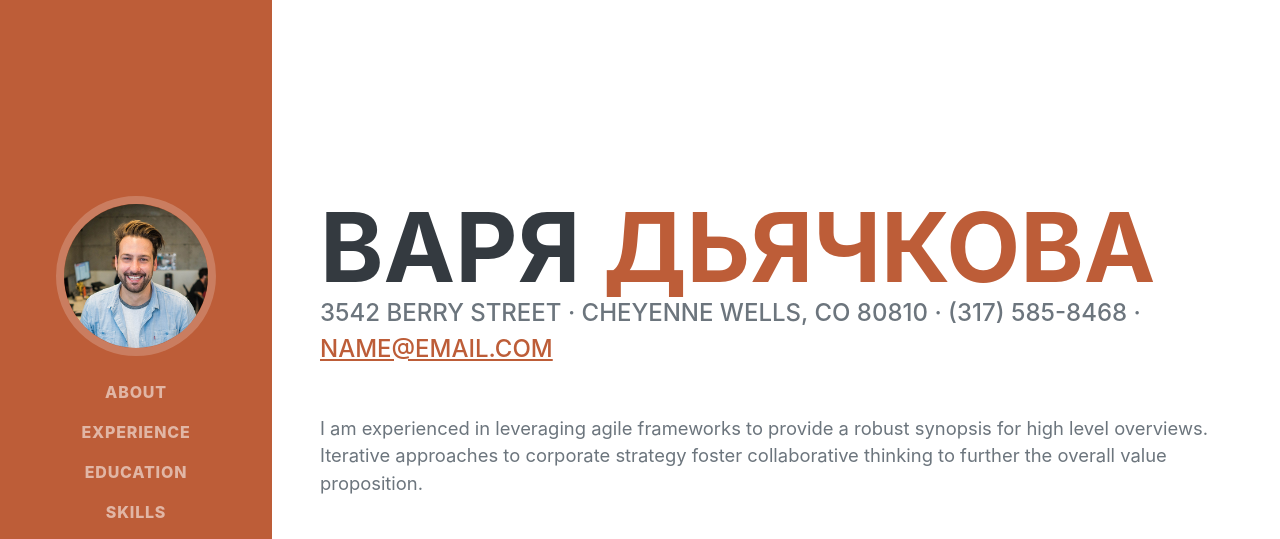
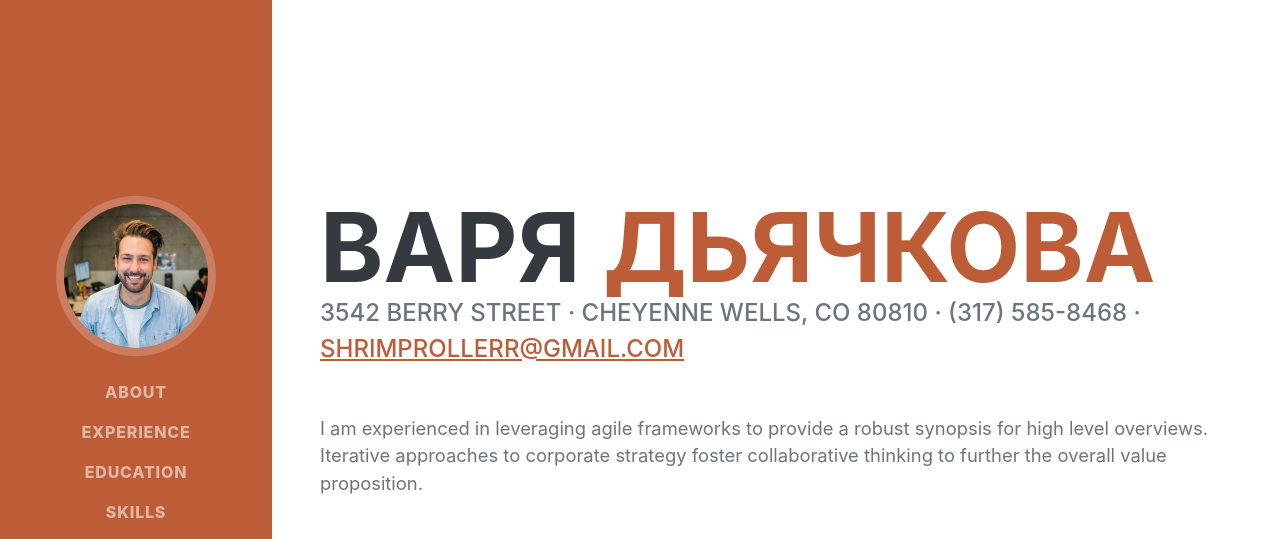
Before and after one commit to shrimpapng/-, a plain HTML site: page index.html in a window 1280 px wide. Shown: the top 539 px of the page. Drawn offline with nearby package versions, Linux system fonts and the light colour scheme; a web font is replaced by a local one.

Commit message:
Update index.html

```diff
--- a/index.html
+++ b/index.html
@@ -45,7 +45,7 @@
                     </h1>
                     <div class="subheading mb-5">
                         3542 Berry Street · Cheyenne Wells, CO 80810 · (317) 585-8468 ·
-                        <a href="mailto:name@email.com">name@email.com</a>
+                        <a href="mailto:shrimprollerr@gmail.com">shrimprollerr@gmail.com</a>
                     </div>
                     <p class="lead mb-5">I am experienced in leveraging agile frameworks to provide a robust synopsis for high level overviews. Iterative approaches to corporate strategy foster collaborative thinking to further the overall value proposition.</p>
                     <div class="social-icons">
```
